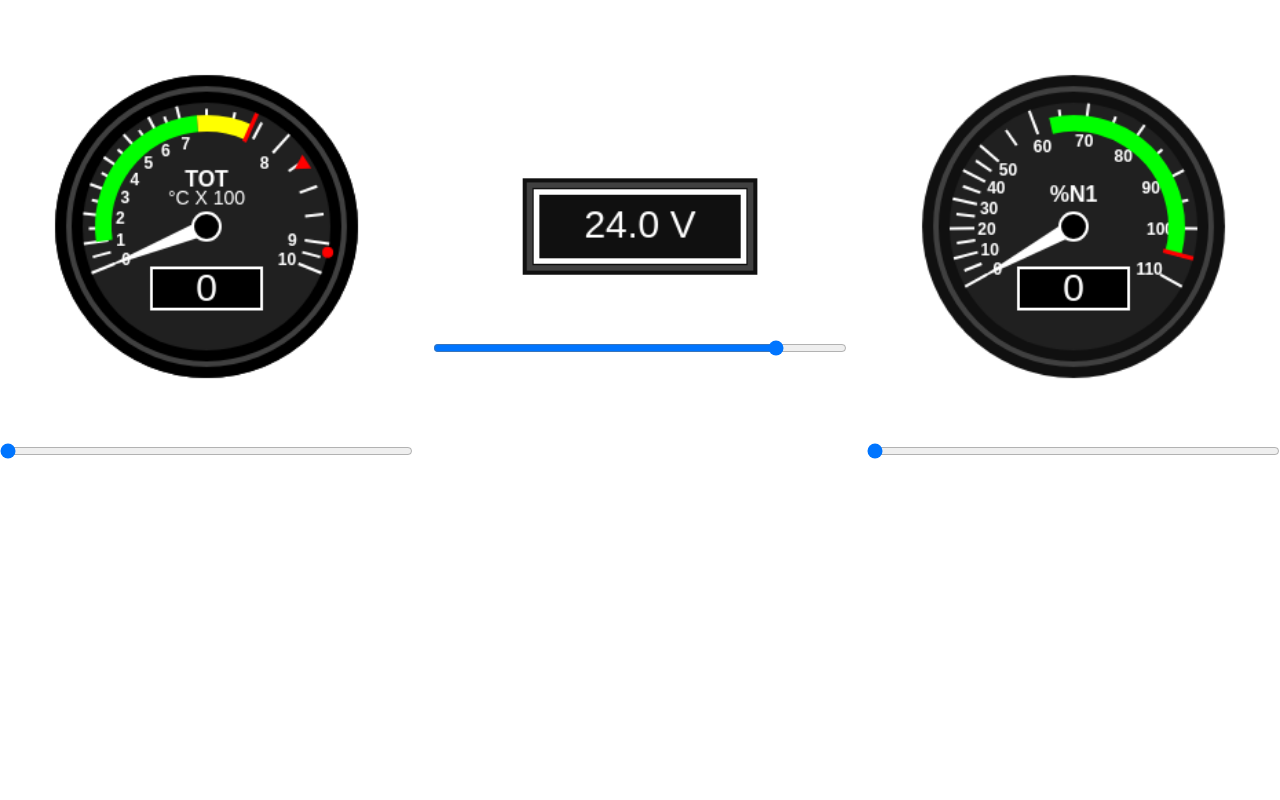
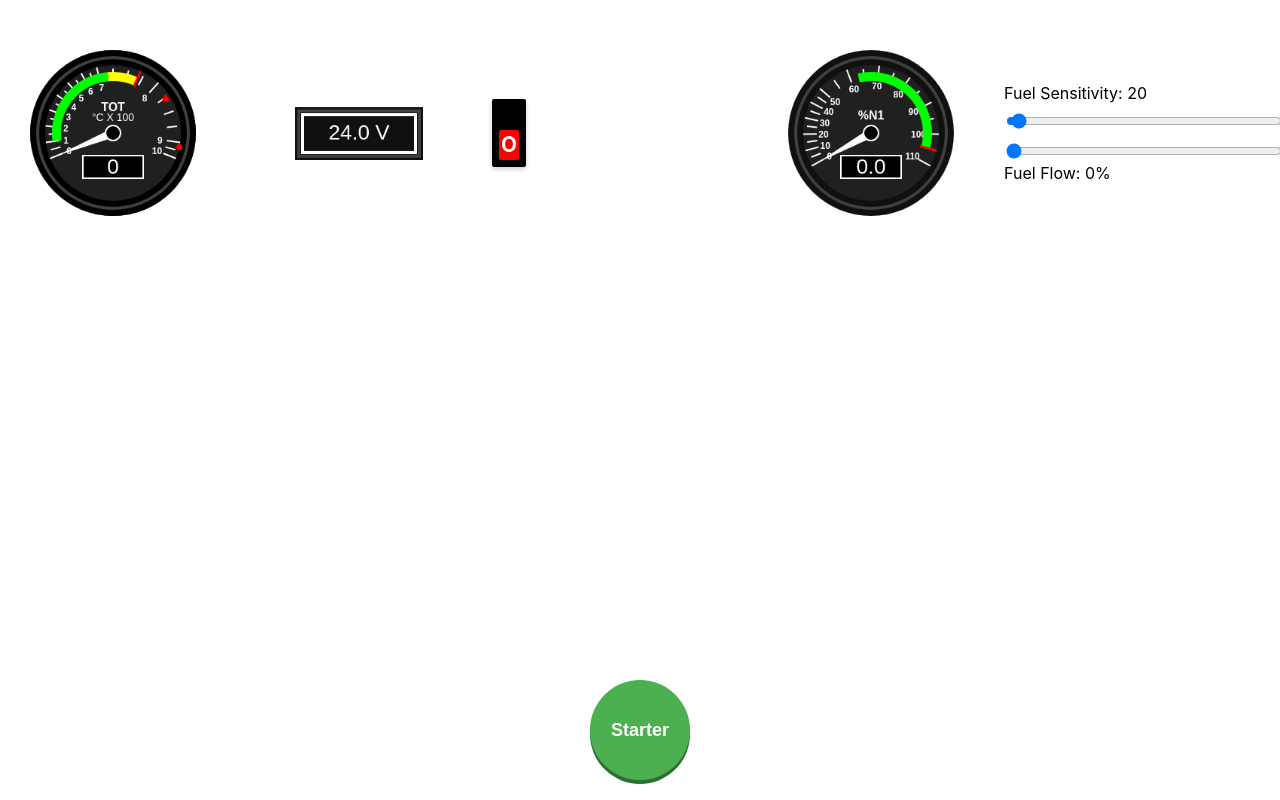
Before and after one commit to l3xcaliburr/helicopter-startup-app, a React (Create React App) app: page / in a window 1280 px wide. Built offline with nearby package versions, Linux system fonts and the light colour scheme.

Commit message:
Updated gauge logic

```diff
--- a/package.json
+++ b/package.json
@@ -12,6 +12,7 @@
     "react-dom": "^18.3.1",
     "react-gauge-component": "^1.2.61",
     "react-scripts": "^5.0.1",
+    "styled-components": "^6.1.13",
     "web-vitals": "^2.1.4"
   },
   "scripts": {
--- a/src/App.jsx
+++ b/src/App.jsx
@@ -3,89 +3,352 @@ import "./styles.css";
 import TotGauge from './TOTGauge';
 import N1Gauge from './N1Gauge';
 import VoltageMeter from './VoltageMeter';
+import BatterySwitch from "./BatterySwitch";
+import styled from 'styled-components';
+
+
+const baseTemperature = 600; // Base temperature (e.g., ambient)
+const maxTemperature = 1000; // Max temperature during light-off
+const normalOperatingTemp = 710; // Normal operating temperature after self-sustaining
+const k = 12.5; // Constant for exponential function
+
+
+
+// Styled circular starter button
+const StarterButton = styled.button`
+  width: 100px;
+  height: 100px;
+  border-radius: 50%;
+  background-color: #4caf50; /* Green color */
+  color: white;
+  font-size: 18px;
+  font-weight: bold;
+  display: flex;
+  align-items: center;
+  justify-content: center;
+  border: none;
+  cursor: pointer;
+  box-shadow: 0 4px #2d7031;
+  position: fixed; /* Fixed at the bottom of the page */
+  bottom: 20px; /* 20px from the bottom */
+  left: 50%; /* Centered horizontally */
+  transform: translateX(-50%); /* Centering transform */
+
+  &:active {
+    background-color: #45a049; /* Darken when pressed */
+    box-shadow: 0 2px #2d7031;
+    transform: translateX(-50%) translateY(4px); /* Simulate button press */
+  }
+`;
 
 const StartPanel = () => {
-  const tempCanvasRef = useRef(null); // Ref for the TOT gauge
-  const ngCanvasRef = useRef(null); // Ref for the NG gauge
-  const batteryCanvasRef = useRef(null); // Ref for the Battery gauge
+  const tempCanvasRef = useRef(null);
+  const ngCanvasRef = useRef(null);
+  const batteryCanvasRef = useRef(null);
 
-  const [temperature, setTemperature] = useState(0); // State for temperature
-  const [ngValue, setNgValue] = useState(0); // State for NG value
-  const [voltage, setVoltage] = useState(24); // State for battery voltage, default to 24V
+  const [temperature, setTemperature] = useState(0);
+  const [ngValue, setNgValue] = useState(0);
+  const [voltage, setVoltage] = useState(24);
+  const [isBatteryOn, setIsBatteryOn] = useState(false);
+  const [isStarting, setIsStarting] = useState(false);
+  const [fuelFlow, setFuelFlow] = useState(0); // Fuel flow percentage
 
-  // UseEffect for the TOT gauge
   useEffect(() => {
     const tempCanvas = tempCanvasRef.current;
     const tempCtx = tempCanvas.getContext("2d");
-    TotGauge(tempCtx, temperature); // Draw the TOT gauge
+    TotGauge(tempCtx, temperature);
   }, [temperature]);
 
-  // UseEffect for the NG gauge
   useEffect(() => {
     const ngCanvas = ngCanvasRef.current;
     const ngCtx = ngCanvas.getContext("2d");
-    N1Gauge(ngCtx, ngValue); // Draw the NG gauge
+    N1Gauge(ngCtx, ngValue);
   }, [ngValue]);
 
-  // UseEffect for the battery voltage gauge
   useEffect(() => {
     const batteryCanvas = batteryCanvasRef.current;
     const batteryCtx = batteryCanvas.getContext("2d");
-    VoltageMeter(batteryCtx, voltage); // Draw the Battery gauge
+    VoltageMeter(batteryCtx, voltage);
   }, [voltage]);
 
-  const handleTemperatureChange = (e) => {
-    setTemperature(parseFloat(e.target.value)); // Update temperature state
+  useEffect(() => {
+    const handleKeyDown = (event) => {
+      if (event.code === 'Space' && isBatteryOn) {
+        handleStarterPress();
+      }
     };
 
-  const handleNgChange = (e) => {
-    setNgValue(parseFloat(e.target.value)); // Update NG value state
+    const handleKeyUp = (event) => {
+      if (event.code === 'Space' && isBatteryOn) {
+        handleStarterRelease();
+      }
     };
 
-  const handleVoltageChange = (e) => {
-    setVoltage(parseFloat(e.target.value)); // Update voltage state
+    window.addEventListener('keydown', handleKeyDown);
+    window.addEventListener('keyup', handleKeyUp);
+
+    return () => {
+      window.removeEventListener('keydown', handleKeyDown);
+      window.removeEventListener('keyup', handleKeyUp);
+    };
+  }, [isBatteryOn]);  // This effect depends on the battery state
+
+// Sensitivity factor for TOT response to fuel flow, adjustable by slider
+const [fuelSensitivity, setFuelSensitivity] = useState(20); // Default sensitivity, can be adjusted
+
+const coolDownIntervalRef = useRef(null);
+const lightOffTimeoutRef = useRef(null);
+const [isLightOff, setIsLightOff] = useState(false);
+
+  useEffect(() => {
+    if (isBatteryOn && isStarting && fuelFlow > 0 && !isLightOff) {
+      // Clear any existing cooldown interval
+      if (coolDownIntervalRef.current) {
+        clearInterval(coolDownIntervalRef.current);
+        coolDownIntervalRef.current = null;
+      }
+
+      // Start light-off delay if not already started
+      if (!lightOffTimeoutRef.current) {
+        // Set delay duration (e.g., 2 seconds)
+        const lightOffDelay = 2000; // milliseconds
+
+        lightOffTimeoutRef.current = setTimeout(() => {
+          setIsLightOff(true);
+          lightOffTimeoutRef.current = null; // Clear the timeout reference
+        }, lightOffDelay);
+      }
+    }
+
+    // Cleanup if fuel flow drops back to zero before light-off
+    if (fuelFlow === 0 && lightOffTimeoutRef.current) {
+      clearTimeout(lightOffTimeoutRef.current);
+      lightOffTimeoutRef.current = null;
+    }
+
+    // Begin temperature increase only after light-off occurs
+    if (isLightOff) {
+      let targetTemperature;
+
+      if (ngValue < 15) {
+        // Light-off phase
+        targetTemperature =
+          baseTemperature +
+          (maxTemperature - baseTemperature) * (1 - Math.exp(-k * fuelFlow));
+      } else if (ngValue >= 15 && ngValue < 66) {
+        // Acceleration phase
+        const ngFactor = (66 - ngValue) / 51;
+        targetTemperature =
+          baseTemperature +
+          ((maxTemperature - baseTemperature) * (1 - Math.exp(-k * fuelFlow))) * ngFactor;
+      } else {
+        // Self-sustaining phase
+        const k_sustain = 15.1; // Adjusted constant
+        targetTemperature =
+          baseTemperature +
+          (normalOperatingTemp - baseTemperature) * (1 - Math.exp(-k_sustain * fuelFlow));
+      }
+
+      const responseFactor = fuelSensitivity / 70000;
+      const temperatureDifference = targetTemperature - temperature;
+      const temperatureAdjustment = temperatureDifference * responseFactor;
+      const newTemperature = temperature + temperatureAdjustment;
+
+      setTemperature(newTemperature);
+
+      // Overtemperature warning
+      if (newTemperature > 900) {
+        console.warn('Warning: Overtemperature condition!');
+      }
+    }
+
+    // Reset isLightOff if starting conditions are not met
+    if (!isStarting || !isBatteryOn || fuelFlow === 0) {
+      setIsLightOff(false);
+
+      // Clear light-off timeout if still pending
+      if (lightOffTimeoutRef.current) {
+        clearTimeout(lightOffTimeoutRef.current);
+        lightOffTimeoutRef.current = null;
+      }
+    }
+  }, [
+    isBatteryOn,
+    isStarting,
+    fuelFlow,
+    temperature,
+    fuelSensitivity,
+    ngValue,
+    isLightOff,
+  ]);
+
+
+// Handle N1 self-sustaining logic (stabilize N1 and release starter once N1 > 66%)
+useEffect(() => {
+  if (isStarting && ngValue >= 66) {
+    setNgValue(67); // Stabilize N1 at 67% once engine is self-sustaining
+    setIsStarting(false); // Simulate releasing the starter
+    setVoltage(28); // Battery voltage stabilizes
+  }
+}, [ngValue, isStarting]);
+
+// Handle fuel control scrolling (smooth and bidirectional, usable at any point)
+useEffect(() => {
+  const handleScroll = (event) => {
+    setFuelFlow(prevFuelFlow => {
+      let newFuelFlow = prevFuelFlow;
+
+      if (event.deltaY < 0) {
+        // Scrolling up - decrease fuel flow
+        newFuelFlow = Math.max(prevFuelFlow - 0.003, 0); // Decrease by 0.003, floor at 0%
+      } else if (event.deltaY > 0) {
+        // Scrolling down - increase fuel flow
+        newFuelFlow = Math.min(prevFuelFlow + 0.003, 1); // Increase by 0.003, cap at 100%
+      }
+
+      return newFuelFlow;
+    });
+  };
+
+  window.addEventListener('wheel', handleScroll); // Attach the wheel event listener
+
+  return () => {
+    window.removeEventListener('wheel', handleScroll); // Clean up the listener on component unmount
+  };
+}, []); // No dependencies - active at any point
+
+  useEffect(() => {
+    let n1Interval;
+
+    if (isStarting && isBatteryOn) {
+      n1Interval = setInterval(() => {
+        setNgValue((prevNg) => {
+          if (prevNg >= 66) {
+            clearInterval(n1Interval);
+            return prevNg; // N1 stabilizes or increases slowly after self-sustaining
+          }
+          return prevNg + 0.5; // Adjust rate as needed
+        });
+      }, 100);
+    } else if (!isStarting || !isBatteryOn) {
+      // N1 decreases when the starter is disengaged or battery is off
+      n1Interval = setInterval(() => {
+        setNgValue((prevNg) => {
+          if (prevNg <= 0) {
+            clearInterval(n1Interval);
+            return 0;
+          }
+          return prevNg - 0.5; // Adjust rate as needed
+        });
+      }, 100);
+    }
+
+    return () => {
+      clearInterval(n1Interval);
+    };
+}, [isStarting, isBatteryOn]);
+
+// Handle starter button press
+const handleStarterPress = () => {
+  if (isBatteryOn) {
+    setIsStarting(true);
+    setVoltage(22);
+  }
+};
+
+// Handle starter button release (decrease N1 and slowly cool down TOT)
+const handleStarterRelease = () => {
+  setIsStarting(false);
+
+  // Start idling down the N1 gauge
+  const idleDownInterval = setInterval(() => {
+    setNgValue(prevNg => {
+      if (prevNg <= 0) {
+        clearInterval(idleDownInterval); // Stop once N1 reaches zero
+        return 0;
+      }
+      return prevNg - 0.5; // Smoothly decrease N1 by 0.5% every 100ms
+    });
+  }, 100); // Run the decrement every 100ms
+
+  // Start cooling down the TOT after shutdown
+  const coolDownInterval = setInterval(() => {
+    setTemperature(prevTemp => {
+      if (prevTemp > 250) {
+        return prevTemp - 1; // Cool down slowly until it reaches 250°C
+      } else if (prevTemp > 0) {
+        return prevTemp - 0.1; // After reaching 250°C, cool even more slowly
+      } else {
+        clearInterval(coolDownInterval); // Stop once TOT reaches 0
+        return 0;
+      }
+    });
+  }, 100); // Run the decrement every 100ms
 };
 
 return (
   <div className="gauge-container">
     <div className="gauges">
-        {/* TOT Gauge */}
       <div className="gauge-item">
         <canvas ref={tempCanvasRef} width={300} height={300}></canvas>
+      </div>
+
+      <div className="gauge-item">
+        <canvas ref={batteryCanvasRef} width={300} height={150}></canvas>
+      </div>
+
+      <div className="battery-switch-container">
+        <BatterySwitch
+          onToggle={(isOn) => {
+            setIsBatteryOn(isOn);
+            if (isOn) {
+              setVoltage(24); // Turn on the battery
+            } else {
+              // Reset everything when battery is turned off
+              setVoltage(0);
+              setNgValue(0);
+              setTemperature(0);
+              setFuelFlow(0);
+            }
+          }}
+        />
+      </div>
+
+      <div className="starter-button-container">
+        <StarterButton
+          onMouseDown={handleStarterPress}
+          onMouseUp={handleStarterRelease}
+        >
+          Starter
+        </StarterButton>
+      </div>
+
+      <div className="gauge-item">
+        <canvas ref={ngCanvasRef} width={300} height={300}></canvas>
+      </div>
+
+      <div>
+          <label>Fuel Sensitivity: {fuelSensitivity}</label>
+          <input
+            type="range"
+            min="1"
+            max="1000"
+            value={fuelSensitivity}
+            step="1"
+            onChange={(e) => setFuelSensitivity(parseFloat(e.target.value))}
+          />
+
+        <div className="fuel-control">
           <input
             type="range"
             min="0"
-            max="1000"
-            value={temperature}
-            onChange={handleTemperatureChange}
-            step="1"
+            max="1"
+            step=".01"
+            value={fuelFlow}
+            onChange={(e) => setFuelFlow(parseFloat(e.target.value))} // Manually controlled fuel flow
           />
+          <label>Fuel Flow: {(fuelFlow * 100).toFixed(0)}%</label> {/* Show percentage */}
         </div>
-
-        {/* Battery Voltage Gauge */}
-        <div className="gauge-item">
-          <canvas ref={batteryCanvasRef} width={300} height={150}></canvas>
-          <input
-            type="range"
-            min="0"
-            max="28.5"
-            value={voltage}
-            onChange={handleVoltageChange}
-            step="0.1"
-          />
-        </div>
-
-        {/* NG Gauge */}
-        <div className="gauge-item">
-          <canvas ref={ngCanvasRef} width={300} height={300}></canvas>
-          <input
-            type="range"
-            min="0"
-            max="110"
-            value={ngValue}
-            onChange={handleNgChange}
-            step="0.1"
-          />
       </div>
     </div>
   </div>
--- /dev/null
+++ b/src/BatterySwitch/BatterySwitch.jsx
@@ -0,0 +1,57 @@
+import React, { useState } from 'react';
+import styled from 'styled-components';
+
+// Container for the entire switch component, maintaining aspect ratio
+const SwitchContainer = styled.div`
+  display: flex;
+  flex-direction: column;
+  align-items: center;
+  justify-content: center;
+  width: 15%;
+  height: 15%;
+  background-color: black;
+  border-radius: 2px;
+  position: relative;
+  box-shadow: 0 2px 5px rgba(0, 0, 0, 0.2);
+  max-width: 100%; /* Ensure responsiveness */
+  aspect-ratio: 1 / 2; /* Maintain 1:2 aspect ratio */
+`;
+
+// The actual red rocker switch
+const RockerSwitch = styled.div`
+  width: 60%;
+  height: 45%;
+  background-color: ${(props) => (props.on ? '#ff0000' : '#ff0000')};
+  display: flex;
+  align-items: center;
+  justify-content: center;
+  border-radius: 2px;
+  cursor: pointer;
+  position: absolute;
+  top: ${(props) => (props.on ? '10%' : 'calc(100% - 55%)')};
+  transition: top 0.2s ease-in-out;
+  user-select: none;
+  color: white;
+  font-size: calc(1vw + 1vh); /* Scales the font size based on viewport dimensions */
+  font-weight: bold;
+`;
+
+const BatterySwitch = ({ onToggle }) => {
+  const [isOn, setIsOn] = useState(false);
+
+  // Toggles the switch on or off
+  const toggleSwitch = () => {
+    setIsOn(!isOn);
+    if (onToggle) {
+      onToggle(!isOn); // Call the parent handler if provided
+    }
+  };
+
+  return (
+    <SwitchContainer onClick={toggleSwitch}>
+      <RockerSwitch on={isOn}>{isOn ? 'I' : 'O'}</RockerSwitch>
+    </SwitchContainer>
+  );
+};
+
+export default BatterySwitch;
--- /dev/null
+++ b/src/BatterySwitch/index.jsx
@@ -0,0 +1 @@
+export {default} from './BatterySwitch'
--- a/src/N1Gauge/N1Gauge.jsx
+++ b/src/N1Gauge/N1Gauge.jsx
@@ -191,7 +191,8 @@ const N1Gauge = (ctx, ngValue) => {
     ctx.textBaseline = "middle";  // Vertically align text in the middle
 
     // Draw the ngValue value (centered inside the box)
-    ctx.fillText(ngValue, centerX, centerY + radius / 3 + boxHeight / 1.8); // Perfectly centered in the box
+    // Draw the ngValue value (centered inside the box)
+    ctx.fillText(ngValue.toFixed(1), centerX, centerY + radius / 3 + boxHeight / 1.8); // Always show one decimal place
 };
 
 const getN1Angle = (ngValue) => {
--- a/src/TOTGauge/TotGauge.jsx
+++ b/src/TOTGauge/TotGauge.jsx
@@ -303,7 +303,7 @@ const TOTGauge = (ctx, temperature) => {
   ctx.textBaseline = "middle";  // Vertically align text in the middle
 
   // Draw the temperature value (centered inside the box)
-  ctx.fillText(temperature, centerX, centerY + radius / 3 + boxHeight / 1.8); // Perfectly centered in the box
+  ctx.fillText(Math.round(temperature), centerX, centerY + radius / 3 + boxHeight / 1.8); // Perfectly centered in the box
 };
 
 export default TOTGauge;
--- a/src/VoltageMeter/VoltageMeter.jsx
+++ b/src/VoltageMeter/VoltageMeter.jsx
@@ -48,5 +48,4 @@ const VoltageMeter = (ctx, voltage) => {
   ctx.fillText(`${voltage.toFixed(1)} V`, gaugeX + gaugeWidth / 2, gaugeY + gaugeHeight / 2);
 }
 
-
 export default VoltageMeter;
--- a/src/styles.css
+++ b/src/styles.css
@@ -27,6 +27,15 @@
   flex-direction: column;
   align-items: center;
   flex: 1;
+  max-width: 300px;
+}
+
+.battery-switch-container {
+  display: flex;
+  justify-content: column;
+  align-items: center;
+  flex: 1;
+  max-width: 300px;
 }
 
 canvas {
```
Also changed, not shown: 1 other file (tests, documents, lock files or other folders). Lines whose indentation alone changed are shown as unchanged.
